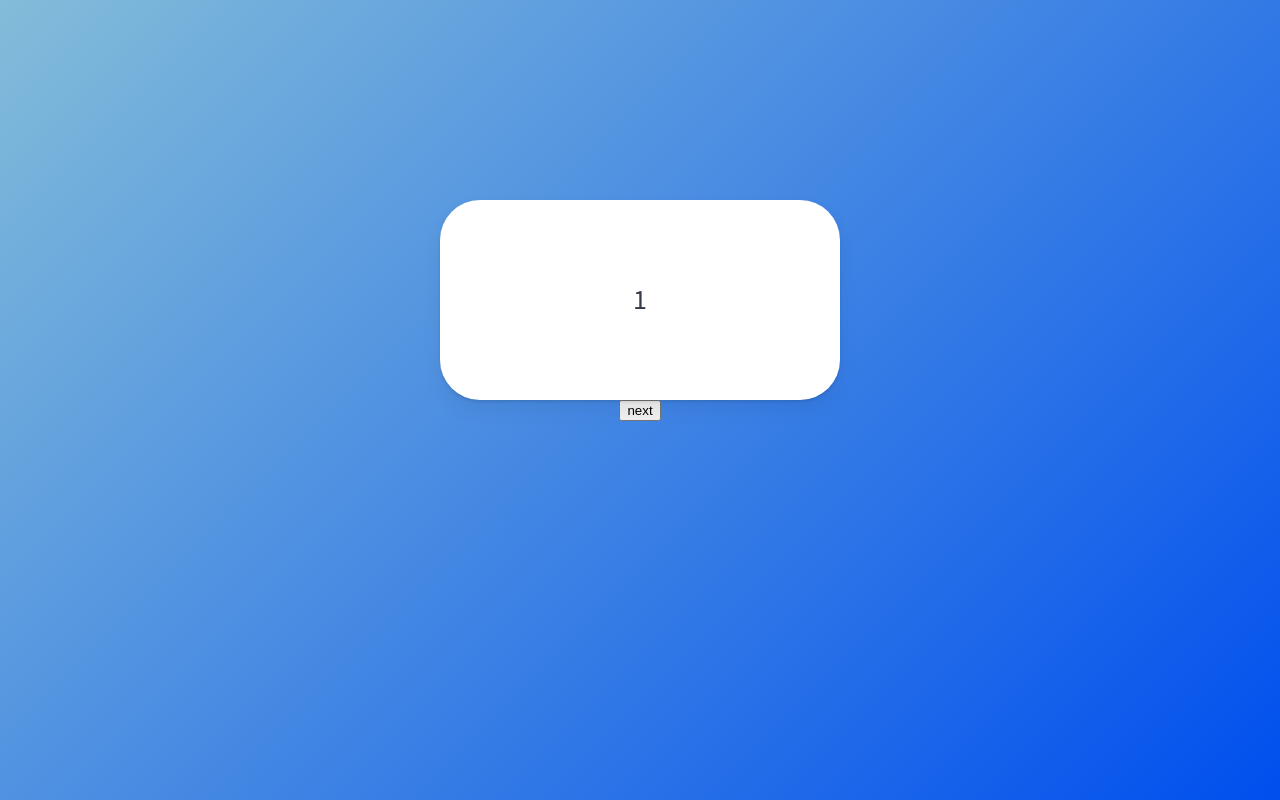
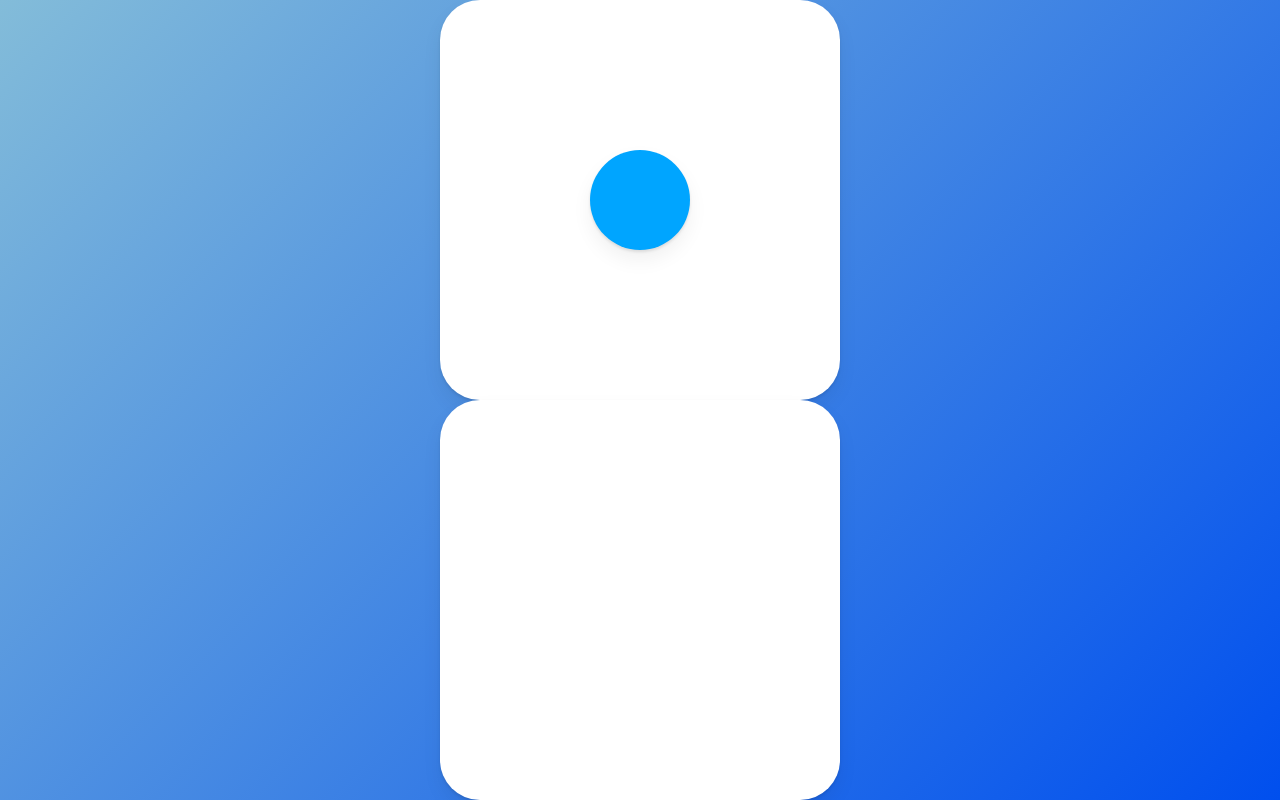
Before and after one commit to Eastynfromeast/study-react-master, a React (Create React App) app: page / in a window 1280 px wide. Built offline with nearby package versions, Linux system fonts and the light colour scheme.

Commit message:
we can get animation just by giving same id to different components

```diff
--- a/src/App.tsx
+++ b/src/App.tsx
@@ -72,83 +72,42 @@
 	height: 100vh;
 	width: 100vw;
 	display: flex;
-	justify-content: center;
+	justify-content: space-around;
 	align-items: center;
 	flex-direction: column;
 	background: linear-gradient(135deg, rgb(131, 188, 217), rgb(0, 79, 238));
 `;
 const Box = styled(motion.div)`
 	width: 400px;
-	height: 200px;
+	height: 400px;
 	background-color: rgba(255, 255, 255, 1);
 	border-radius: 40px;
 	display: flex;
 	justify-content: center;
 	align-items: center;
-	font-size: 28px;
 	box-shadow: 0 2px 3px rgba(0, 0, 0, 0.1), 0 10px 20px rgba(0, 0, 0, 0.06);
-	position: absolute;
-	top: 200px;
 `;
 
-const boxVariants = {
-	entry: (isBack: boolean) => ({
-		x: isBack ? -500 : 500,
-		opacity: 0,
-		scale: 0,
-		transition: {
-			duration: 0.3,
-		},
-	}),
-	center: {
-		x: 0,
-		opacity: 1,
-		scale: 1,
-		transition: {
-			duration: 0.3,
-		},
-	},
-	exit: (isBack: boolean) => ({
-		x: isBack ? 500 : -500,
-		opacity: 0,
-		scale: 0,
-		transition: {
-			duration: 0.3,
-		},
-	}),
-};
+const Circle = styled(motion.div)`
+	background-color: #00a5ff;
+	width: 100px;
+	height: 100px;
+	border-radius: 50px;
+	box-shadow: 0 2px 3px rgba(0, 0, 0, 0.1), 0 10px 20px rgba(0, 0, 0, 0.06);
+`;
 
 function App() {
-	const [counter, setCounter] = useState(1);
-	const [isBack, setIsBack] = useState(false);
-	const onClickPrev = () => {
-		setIsBack(true);
-		setCounter(prev => (prev === 1 ? 1 : prev - 1));
-	};
-	const onClickNext = () => {
-		setIsBack(false);
-		setCounter(prev => (prev === 10 ? 10 : prev + 1));
-	};
+	const [isClicked, setIsClicked] = useState(false);
+	const toggleIsClicked = () => setIsClicked(prev => !prev);
 	return (
 		<>
 			<GlobalStyle />
-			<Wrapper>
-				<AnimatePresence mode="wait" custom={isBack}>
-					<Box custom={isBack} key={counter} variants={boxVariants} initial="entry" animate="center" exit="exit">
-						{counter}
-					</Box>
-				</AnimatePresence>
-				<button onClick={onClickPrev}>prev</button>
-				<button onClick={onClickNext}>next</button>
+			<Wrapper onClick={toggleIsClicked}>
+				<Box>{!isClicked ? <Circle layoutId="circle" style={{ borderRadius: "50px" }} /> : null}</Box>
+				<Box>{isClicked ? <Circle layoutId="circle" style={{ borderRadius: 0, scale: 2 }} /> : null}</Box>
 			</Wrapper>
 		</>
 	);
 }
 
 export default App;
-
-/*
-	// eslint-disable-next-line
-	global state
-		state management
-*/
```
